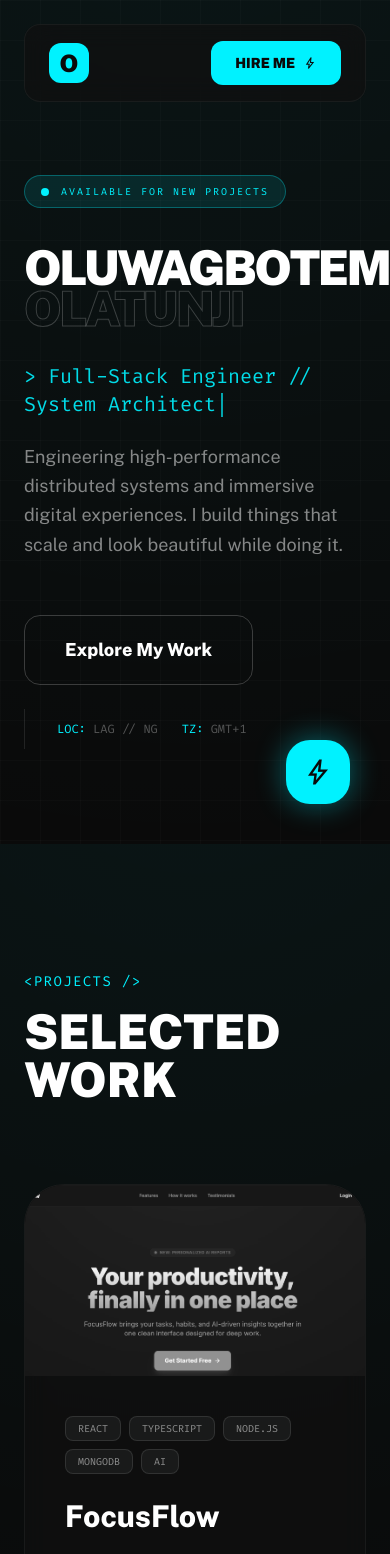
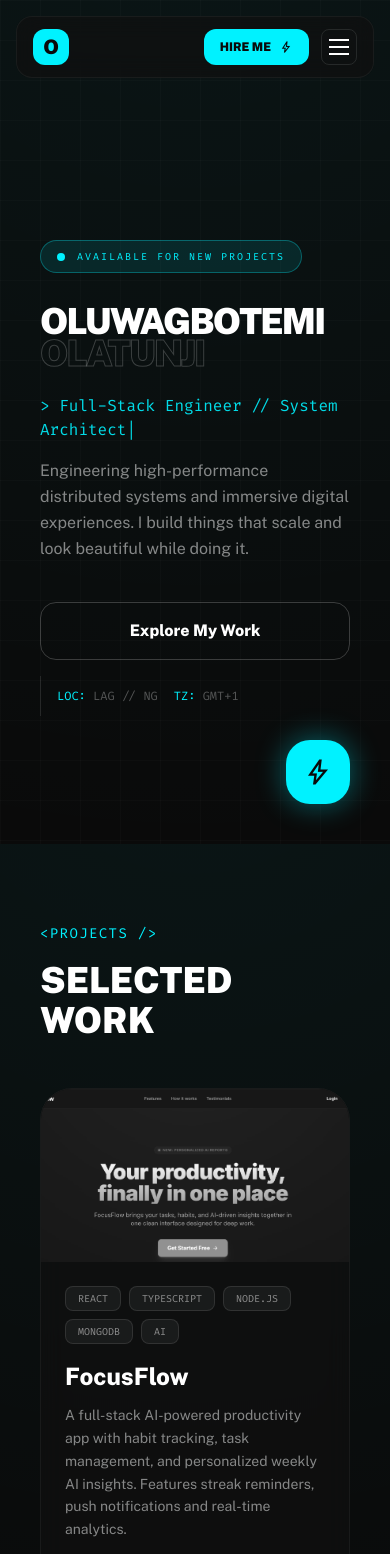
Before and after one commit to temi234-cmd/Second-portfolio, a React (Vite) app: page / in a window 390 px wide. Shown: the top 1554 px of the page. Built offline with nearby package versions, Linux system fonts and the light colour scheme.

Commit message:
update cv and add animations

```diff
--- a/src/components/Contact.tsx
+++ b/src/components/Contact.tsx
@@ -1,18 +1,36 @@
 
-import React from 'react';
+import React, { useEffect } from 'react';
 
 const Contact: React.FC = () => {
+  useEffect(() => {
+    const revealItems = document.querySelectorAll<HTMLElement>('.reveal');
+    const observer = new IntersectionObserver(
+      (entries) => {
+        entries.forEach((entry) => {
+          if (entry.isIntersecting) {
+            entry.target.classList.add('reveal-visible');
+            observer.unobserve(entry.target);
+          }
+        });
+      },
+      { threshold: 0.2 }
+    );
+
+    revealItems.forEach((item) => observer.observe(item));
+    return () => observer.disconnect();
+  }, []);
+
   return (
     <div className="max-w-4xl mx-auto py-40 text-center">
-      <span className="font-mono text-primary text-sm tracking-[0.3em] uppercase mb-6 block">&lt;Contact /&gt;</span>
-      <h2 className="text-6xl md:text-8xl font-black mb-10 tracking-tighter">LET'S BUILD <br /> THE FUTURE.</h2>
+      <span className="reveal reveal-left font-mono text-primary text-sm tracking-[0.3em] uppercase mb-6 block">&lt;Contact /&gt;</span>
+      <h2 className="reveal reveal-right text-6xl md:text-8xl font-black mb-10 tracking-tighter">LET'S BUILD <br /> THE FUTURE.</h2>
       <p className="text-white/50 text-xl md:text-2xl mb-16 max-w-2xl mx-auto font-light leading-relaxed">
         Currently open to select freelance opportunities and full-stack engineering roles.
       </p>
 
       <a
         href="mailto:ogtm1011@gmail.com"
-        className="inline-block glass px-16 py-8 rounded-3xl text-2xl md:text-3xl font-black hover:bg-primary hover:text-background-dark transition-all duration-500 border border-white/10 group overflow-hidden relative shadow-2xl"
+        className="reveal reveal-left inline-block glass px-16 py-8 rounded-3xl text-2xl md:text-3xl font-black hover:bg-primary hover:text-background-dark transition-all duration-500 border border-white/10 group overflow-hidden relative shadow-2xl"
       >
         <span className="relative z-10">hello@gbotemi.dev</span>
         <div className="absolute inset-0 bg-primary translate-y-full group-hover:translate-y-0 transition-transform duration-500"></div>
--- a/src/components/Hero.tsx
+++ b/src/components/Hero.tsx
@@ -1,10 +1,27 @@
-
-import React from 'react';
+import React, { useEffect } from 'react';
 
 const Hero: React.FC = () => {
+  useEffect(() => {
+    const revealItems = document.querySelectorAll<HTMLElement>('.reveal');
+    const observer = new IntersectionObserver(
+      (entries) => {
+        entries.forEach((entry) => {
+          if (entry.isIntersecting) {
+            entry.target.classList.add('reveal-visible');
+            observer.unobserve(entry.target);
+          }
+        });
+      },
+      { threshold: 0.2 }
+    );
+
+    revealItems.forEach((item) => observer.observe(item));
+    return () => observer.disconnect();
+  }, []);
+
   return (
-    <section className="max-w-7xl mx-auto min-h-screen flex flex-col justify-center items-start pt-20">
-      <div className="inline-flex items-center gap-3 px-4 py-2 rounded-full border border-primary/30 bg-primary/10 text-primary text-[10px] font-mono uppercase tracking-[0.2em] mb-10">
+    <section className="max-w-7xl mx-auto min-h-screen flex flex-col justify-center items-start pt-28 md:pt-20 px-4 md:px-0">
+      <div className="reveal reveal-left inline-flex items-center gap-3 px-4 py-2 rounded-full border border-primary/30 bg-primary/10 text-primary text-[10px] font-mono uppercase tracking-[0.2em] mb-8 md:mb-10">
         <span className="relative flex h-2 w-2">
           <span className="animate-ping absolute inline-flex h-full w-full rounded-full bg-primary opacity-75"></span>
           <span className="relative inline-flex rounded-full h-2 w-2 bg-primary"></span>
@@ -12,30 +29,38 @@ const Hero: React.FC = () => {
         Available for New Projects
       </div>
 
-      <h1 className="text-5xl md:text-8xl lg:text-[9rem] font-black tracking-tighter leading-[0.85] mb-8 select-none">
+      <h1 className="reveal reveal-right text-4xl sm:text-6xl md:text-8xl lg:text-[9rem] font-black tracking-tighter leading-[0.9] mb-6 md:mb-8 select-none">
         OLUWAGBOTEMI <br />
-        <span className="text-transparent" style={{ WebkitTextStroke: '1px rgba(255,255,255,0.2)' }}>OLATUNJI</span>
+        <span
+          className="text-transparent"
+          style={{ WebkitTextStroke: '1px rgba(255,255,255,0.2)' }}
+        >
+          OLATUNJI
+        </span>
       </h1>
 
-      <div className="space-y-6 max-w-2xl">
-        <p className="text-xl md:text-2xl font-mono text-primary/90 terminal-cursor">
+      <div className="reveal reveal-left space-y-4 md:space-y-6 max-w-2xl w-full">
+        <p className="text-base sm:text-xl md:text-2xl font-mono text-primary/90 terminal-cursor">
           &gt; Full-Stack Engineer // System Architect
         </p>
-        <p className="text-white/50 text-lg md:text-xl leading-relaxed">
-          Engineering high-performance distributed systems and immersive digital experiences. I build things that scale and look beautiful while doing it.
+        <p className="text-white/50 text-base md:text-lg lg:text-xl leading-relaxed">
+          Engineering high-performance distributed systems and immersive digital
+          experiences. I build things that scale and look beautiful while doing it.
         </p>
       </div>
 
-      <div className="mt-14 flex flex-wrap gap-6 items-center">
+      <div className="reveal reveal-right mt-10 md:mt-14 flex flex-col sm:flex-row flex-wrap gap-4 md:gap-6 items-start sm:items-center w-full">
         <button
-          onClick={() => document.getElementById('work')?.scrollIntoView({ behavior: 'smooth' })}
-          className="group relative overflow-hidden border border-white/20 hover:border-primary/50 px-10 py-5 rounded-2xl transition-all font-bold text-lg"
+          onClick={() =>
+            document.getElementById('work')?.scrollIntoView({ behavior: 'smooth' })
+          }
+          className="group relative overflow-hidden border border-white/20 hover:border-primary/50 px-8 py-4 md:px-10 md:py-5 rounded-2xl transition-all font-bold text-base md:text-lg w-full sm:w-auto text-center"
         >
           <span className="relative z-10">Explore My Work</span>
           <div className="absolute inset-0 bg-primary/5 translate-y-full group-hover:translate-y-0 transition-transform duration-300"></div>
         </button>
 
-        <div className="flex items-center gap-6 px-8 py-3 font-mono text-xs text-white/30 border-l border-white/10">
+        <div className="flex items-center gap-4 md:gap-6 px-4 md:px-8 py-3 font-mono text-xs text-white/30 border-l border-white/10">
           <div>
             <span className="text-primary">LOC:</span> LAG // NG
           </div>
--- a/src/components/Navbar.tsx
+++ b/src/components/Navbar.tsx
@@ -1,11 +1,12 @@
-
-import React from 'react';
+import React, { useState } from 'react';
 
 interface NavbarProps {
   activeSection: string;
 }
 
 const Navbar: React.FC<NavbarProps> = ({ activeSection }) => {
+  const [menuOpen, setMenuOpen] = useState(false);
+
   const navItems = [
     { label: 'Work', id: 'work' },
     { label: 'About', id: 'about' },
@@ -16,18 +17,28 @@ const Navbar: React.FC<NavbarProps> = ({ activeSection }) => {
   const scrollTo = (id: string) => {
     const el = document.getElementById(id);
     if (el) el.scrollIntoView({ behavior: 'smooth' });
+    setMenuOpen(false);
   };
 
   return (
-    <nav className="fixed top-0 w-full z-50 px-6 py-6 md:px-12">
-      <div className="max-w-7xl mx-auto flex items-center justify-between glass rounded-2xl px-6 py-4 border border-white/5">
-        <div className="flex items-center gap-3 cursor-pointer group" onClick={() => scrollTo('hero')}>
-          <div className="size-10 bg-primary rounded-xl flex items-center justify-center text-background-dark font-black text-2xl transition-transform group-hover:scale-105">
+    <nav className="fixed top-0 w-full z-50 px-4 py-4 md:px-6 md:py-6 lg:px-12">
+      <div className="max-w-7xl mx-auto glass rounded-2xl border border-white/5">
+        {/* Main bar */}
+        <div className="flex items-center justify-between px-4 py-3 md:px-6 md:py-4">
+          {/* Logo */}
+          <div
+            className="flex items-center gap-3 cursor-pointer group"
+            onClick={() => scrollTo('hero')}
+          >
+            <div className="size-9 md:size-10 bg-primary rounded-xl flex items-center justify-center text-background-dark font-black text-xl md:text-2xl transition-transform group-hover:scale-105">
               O
             </div>
-          <span className="font-bold tracking-tighter text-xl hidden sm:block">OLUWAGBOTEMI OLATUNJI</span>
+            <span className="font-bold tracking-tighter text-sm sm:text-base md:text-xl hidden sm:block">
+              OLUWAGBOTEMI OLATUNJI
+            </span>
           </div>
 
+          {/* Desktop nav links */}
           <div className="hidden lg:flex items-center gap-10 font-mono text-xs uppercase tracking-widest">
             {navItems.map((item) => (
               <button
@@ -42,12 +53,59 @@ const Navbar: React.FC<NavbarProps> = ({ activeSection }) => {
             ))}
           </div>
 
+          {/* Right side: Hire Me + hamburger */}
+          <div className="flex items-center gap-3">
             <button
               onClick={() => scrollTo('contact')}
-          className="bg-primary text-background-dark px-6 py-3 rounded-xl font-black text-sm hover:brightness-110 hover:shadow-[0_0_20px_rgba(0,242,255,0.4)] transition-all flex items-center gap-2 group"
+              className="bg-primary text-background-dark px-4 py-2 md:px-6 md:py-3 rounded-xl font-black text-xs md:text-sm hover:brightness-110 hover:shadow-[0_0_20px_rgba(0,242,255,0.4)] transition-all flex items-center gap-2 group"
             >
-          HIRE ME <span className="material-symbols-outlined text-sm group-hover:animate-bounce">bolt</span>
+              HIRE ME{' '}
+              <span className="material-symbols-outlined text-sm group-hover:animate-bounce">
+                bolt
+              </span>
             </button>
+
+            {/* Hamburger — visible on mobile/tablet only */}
+            <button
+              onClick={() => setMenuOpen((prev) => !prev)}
+              className="lg:hidden flex flex-col justify-center items-center gap-[5px] w-9 h-9 rounded-lg border border-white/10 hover:border-primary/40 transition-all"
+              aria-label="Toggle menu"
+            >
+              <span
+                className={`block h-[2px] w-5 bg-white transition-all duration-300 ${
+                  menuOpen ? 'rotate-45 translate-y-[7px]' : ''
+                }`}
+              />
+              <span
+                className={`block h-[2px] w-5 bg-white transition-all duration-300 ${
+                  menuOpen ? 'opacity-0' : ''
+                }`}
+              />
+              <span
+                className={`block h-[2px] w-5 bg-white transition-all duration-300 ${
+                  menuOpen ? '-rotate-45 -translate-y-[7px]' : ''
+                }`}
+              />
+            </button>
+          </div>
+        </div>
+
+        {/* Mobile dropdown menu */}
+        {menuOpen && (
+          <div className="lg:hidden border-t border-white/5 px-4 py-4 flex flex-col gap-4 font-mono text-xs uppercase tracking-widest">
+            {navItems.map((item) => (
+              <button
+                key={item.id}
+                onClick={() => scrollTo(item.id)}
+                className={`text-left py-2 transition-colors hover:text-primary ${
+                  activeSection === item.id ? 'text-primary' : 'text-white/60'
+                }`}
+              >
+                {item.label}
+              </button>
+            ))}
+          </div>
+        )}
       </div>
     </nav>
   );
--- a/src/components/Projects.tsx
+++ b/src/components/Projects.tsx
@@ -1,67 +1,95 @@
-
-import React from 'react';
+import React, { useEffect } from 'react';
 import bubulizer from '../assets/Images/bubulizer.png';
 import aquamodam from '../assets/Images/aquamodam.jpeg';
 import focusflow from '../assets/Images/FocusFlow.png';
 import bookease from '../assets/Images/BookEase.png';
-import fintrack from '../assets/Images/fintrack.png'
+import fintrack from '../assets/Images/fintrack.png';
+
 const projects = [
   {
     title: 'FocusFlow',
-    description: 'A full-stack AI-powered productivity app with habit tracking, task management, and personalized weekly AI insights. Features streak reminders, push notifications and real-time analytics.',
+    description:
+      'A full-stack AI-powered productivity app with habit tracking, task management, and personalized weekly AI insights. Features streak reminders, push notifications and real-time analytics.',
     tags: ['REACT', 'TYPESCRIPT', 'NODE.JS', 'MONGODB', 'AI'],
     image: focusflow,
     liveUrl: 'https://tryfocusflow.vercel.app',
-    githubUrl: 'https://github.com/temi234-cmd/focusflow-frontend.git'
+    githubUrl: 'https://github.com/temi234-cmd/focusflow-frontend.git',
   },
   {
     title: 'Bubulizer',
-    description: 'Modern e-commerce platform with advanced filtering, cart management, and secure payment integration.',
+    description:
+      'Modern e-commerce platform with advanced filtering, cart management, and secure payment integration.',
     tags: ['HTML', 'CSS', 'JAVASCRIPT', 'FIREBASE'],
     image: bubulizer,
     liveUrl: 'https://bubulizer.vercel.app',
-    githubUrl: 'https://github.com/temi234-cmd/bubulizer.git'
+    githubUrl: 'https://github.com/temi234-cmd/bubulizer.git',
   },
   {
     title: 'AquaModam',
-    description: 'A responsive ordering platform for a pure water factory, allowing wholesalers and retailers to order sachet and bottled water directly via WhatsApp. The platform focuses on simplicity, speed, and real-world business flow.',
+    description:
+      'A responsive ordering platform for a pure water factory, allowing wholesalers and retailers to order sachet and bottled water directly via WhatsApp. The platform focuses on simplicity, speed, and real-world business flow.',
     tags: ['JAVASCRIPT', 'CSS', 'HTML'],
     image: aquamodam,
     liveUrl: 'https://aqua-modam.vercel.app/',
-    githubUrl: 'https://github.com/temi234-cmd/modam'
+    githubUrl: 'https://github.com/temi234-cmd/modam',
   },
   {
     title: 'BookEase',
-    description: 'A responsive web app for scheduling appointments with service providers. Features service selection, date & time picker with validations, and WhatsApp booking confirmation. Built with HTML, CSS, and Vanilla JS. ',
-    tags: ['HTML', 'CSS', 'JAVASCRIPT',],
+    description:
+      'A responsive web app for scheduling appointments with service providers. Features service selection, date & time picker with validations, and WhatsApp booking confirmation. Built with HTML, CSS, and Vanilla JS.',
+    tags: ['HTML', 'CSS', 'JAVASCRIPT'],
     image: bookease,
     liveUrl: 'https://bookease-pi.vercel.app/',
-    githubUrl: 'https://github.com/temi234-cmd/Bookease.git'
+    githubUrl: 'https://github.com/temi234-cmd/Bookease.git',
   },
   {
     title: 'FinTrack',
-  description: 'A full-stack personal finance dashboard for tracking income, expenses, and budgets. Features real-time analytics, AI-ready insights, multi-currency support, and Google OAuth authentication. Built with React, TypeScript, Supabase, and Recharts.',
+    description:
+      'A full-stack personal finance dashboard for tracking income, expenses, and budgets. Features real-time analytics, AI-ready insights, multi-currency support, and Google OAuth authentication. Built with React, TypeScript, Supabase, and Recharts.',
     tags: ['React', 'TypeScript', 'Supabase', 'Tailwind CSS', 'Recharts'],
     image: fintrack,
     liveUrl: 'https://fintrack-seven-lake.vercel.app/',
-  githubUrl: 'https://github.com/temi234-cmd/Fintrack.git'
+    githubUrl: 'https://github.com/temi234-cmd/Fintrack.git',
   },
 ];
 
 const Projects: React.FC = () => {
+  useEffect(() => {
+    const revealItems = document.querySelectorAll<HTMLElement>('.reveal');
+    const observer = new IntersectionObserver(
+      (entries) => {
+        entries.forEach((entry) => {
+          if (entry.isIntersecting) {
+            entry.target.classList.add('reveal-visible');
+            observer.unobserve(entry.target);
+          }
+        });
+      },
+      { threshold: 0.2 }
+    );
+
+    revealItems.forEach((item) => observer.observe(item));
+    return () => observer.disconnect();
+  }, []);
+
   return (
-    <div className="max-w-7xl mx-auto py-32">
-      <div className="flex items-end justify-between mb-20">
+    <div className="max-w-7xl mx-auto py-20 md:py-32 px-4 md:px-0">
+      <div className="flex flex-col sm:flex-row sm:items-end justify-between mb-12 md:mb-20 gap-4">
         <div>
-          <span className="font-mono text-primary text-sm tracking-widest uppercase mb-4 block">&lt;Projects /&gt;</span>
-          <h2 className="text-5xl md:text-6xl font-black">SELECTED WORK</h2>
+          <span className="font-mono text-primary text-sm tracking-widest uppercase mb-4 block">
+            &lt;Projects /&gt;
+          </span>
+          <h2 className="text-4xl sm:text-5xl md:text-6xl font-black">SELECTED WORK</h2>
         </div>
         <div className="h-px bg-white/10 flex-grow mx-12 mb-5 hidden md:block"></div>
       </div>
 
-      <div className="grid grid-cols-1 md:grid-cols-2 gap-10">
+      <div className="grid grid-cols-1 md:grid-cols-2 gap-6 md:gap-10">
         {projects.map((project, idx) => (
-          <div key={idx} className="group glass rounded-[2.5rem] overflow-hidden hover:border-primary/40 hover:shadow-[0_0_50px_rgba(0,242,255,0.15)] transition-all duration-500 flex flex-col h-full">
+          <div
+            key={idx}
+            className={`reveal ${idx % 2 === 0 ? 'reveal-left' : 'reveal-right'} group glass rounded-[2rem] md:rounded-[2.5rem] overflow-hidden hover:border-primary/40 hover:shadow-[0_0_50px_rgba(0,242,255,0.15)] transition-all duration-500 flex flex-col h-full`}
+          >
             <div className="aspect-video w-full bg-surface overflow-hidden relative">
               <img
                 alt={project.title}
@@ -71,33 +99,40 @@ const Projects: React.FC = () => {
               <div className="absolute inset-0 bg-primary/10 opacity-0 group-hover:opacity-100 transition-opacity duration-500 pointer-events-none"></div>
             </div>
 
-            <div className="p-10 flex flex-col flex-1">
-              <div className="flex flex-wrap gap-2 mb-6">
-                {project.tags.map(tag => (
-                  <span key={tag} className="text-[10px] font-mono px-3 py-1 rounded-lg bg-white/5 border border-white/10 text-white/50 group-hover:border-primary/20 group-hover:text-primary transition-colors">
+            <div className="p-6 md:p-10 flex flex-col flex-1">
+              <div className="flex flex-wrap gap-2 mb-4 md:mb-6">
+                {project.tags.map((tag) => (
+                  <span
+                    key={tag}
+                    className="text-[10px] font-mono px-3 py-1 rounded-lg bg-white/5 border border-white/10 text-white/50 group-hover:border-primary/20 group-hover:text-primary transition-colors"
+                  >
                     {tag}
                   </span>
                 ))}
               </div>
-              <h3 className="text-3xl font-bold mb-4">{project.title}</h3>
-              <p className="text-white/50 text-base leading-relaxed mb-10 flex-1">{project.description}</p>
+              <h3 className="text-2xl md:text-3xl font-bold mb-3 md:mb-4">{project.title}</h3>
+              <p className="text-white/50 text-sm md:text-base leading-relaxed mb-6 md:mb-10 flex-1">
+                {project.description}
+              </p>
 
-              <div className="flex flex-wrap gap-4 mt-auto">
+              <div className="flex flex-col sm:flex-row gap-3 md:gap-4 mt-auto">
                 <a
                   href={project.liveUrl}
                   target="_blank"
                   rel="noopener noreferrer"
-                  className="flex-1 text-center inline-flex items-center justify-center gap-2 bg-primary text-background-dark px-6 py-4 rounded-2xl font-black text-sm tracking-widest hover:brightness-110 hover:scale-[1.02] transition-all"
+                  className="flex-1 text-center inline-flex items-center justify-center gap-2 bg-primary text-background-dark px-6 py-3 md:py-4 rounded-2xl font-black text-sm tracking-widest hover:brightness-110 hover:scale-[1.02] transition-all"
                 >
-                  LIVE PREVIEW <span className="material-symbols-outlined text-lg">rocket_launch</span>
+                  LIVE PREVIEW{' '}
+                  <span className="material-symbols-outlined text-lg">rocket_launch</span>
                 </a>
                 <a
                   href={project.githubUrl}
                   target="_blank"
                   rel="noopener noreferrer"
-                  className="flex-1 text-center inline-flex items-center justify-center gap-2 border border-white/20 hover:border-primary/50 px-6 py-4 rounded-2xl font-black text-sm tracking-widest transition-all hover:scale-[1.02]"
+                  className="flex-1 text-center inline-flex items-center justify-center gap-2 border border-white/20 hover:border-primary/50 px-6 py-3 md:py-4 rounded-2xl font-black text-sm tracking-widest transition-all hover:scale-[1.02]"
                 >
-                  GITHUB <span className="material-symbols-outlined text-lg">terminal</span>
+                  GITHUB{' '}
+                  <span className="material-symbols-outlined text-lg">terminal</span>
                 </a>
               </div>
             </div>
--- a/src/components/Stack.tsx
+++ b/src/components/Stack.tsx
@@ -1,5 +1,5 @@
 
-import React from 'react';
+import React, { useEffect } from 'react';
 
 const skills = [
   { name: 'HTML5', icon: 'html', desc: 'Semantic Structure & SEO' },
@@ -13,6 +13,24 @@ const skills = [
 ];
 
 const Stack: React.FC = () => {
+  useEffect(() => {
+    const revealItems = document.querySelectorAll<HTMLElement>('.reveal');
+    const observer = new IntersectionObserver(
+      (entries) => {
+        entries.forEach((entry) => {
+          if (entry.isIntersecting) {
+            entry.target.classList.add('reveal-visible');
+            observer.unobserve(entry.target);
+          }
+        });
+      },
+      { threshold: 0.2 }
+    );
+
+    revealItems.forEach((item) => observer.observe(item));
+    return () => observer.disconnect();
+  }, []);
+
   return (
     <div className="bg-surface/30 border-y border-white/5 py-32 px-6 -mx-12">
       <div className="max-w-7xl mx-auto">
@@ -23,7 +41,11 @@ const Stack: React.FC = () => {
 
         <div className="grid grid-cols-2 md:grid-cols-4 gap-6">
           {skills.map((skill, idx) => (
-            <div key={idx} className="glass p-8 rounded-2xl flex flex-col items-center gap-4 group hover:bg-primary/5 hover:border-primary/20 transition-all duration-300">
+            <div
+              key={idx}
+              style={{ transitionDelay: `${idx * 80}ms` }}
+              className={`reveal ${idx % 2 === 0 ? 'reveal-roll-left' : 'reveal-roll-right'} glass p-8 rounded-2xl flex flex-col items-center gap-4 group hover:bg-primary/5 hover:border-primary/20 transition-all duration-300`}
+            >
               <div className="size-16 rounded-full bg-white/5 flex items-center justify-center group-hover:text-primary transition-all group-hover:scale-110">
                 <span className="material-symbols-outlined text-4xl">{skill.icon}</span>
               </div>
--- a/src/index.css
+++ b/src/index.css
@@ -26,3 +26,22 @@ body {
   width: 100%;
   min-height: 100vh;
 }
+.reveal {
+  opacity: 0;
+  transform: translateY(30px);
+  transition: opacity 0.9s ease-out, transform 0.9s ease-out;
+  will-change: opacity, transform;
+}
+
+.reveal-left {
+  transform: translateX(-40px) rotate(-6deg);
+}
+
+.reveal-right {
+  transform: translateX(40px) rotate(6deg);
+}
+
+.reveal-visible {
+  opacity: 1;
+  transform: translateX(0) translateY(0) rotate(0);
+}
```
Also changed, not shown: src/components/About.tsx (+62 -25 lines), 2 other files (tests, documents, lock files or other folders). Lines whose indentation alone changed are shown as unchanged.
